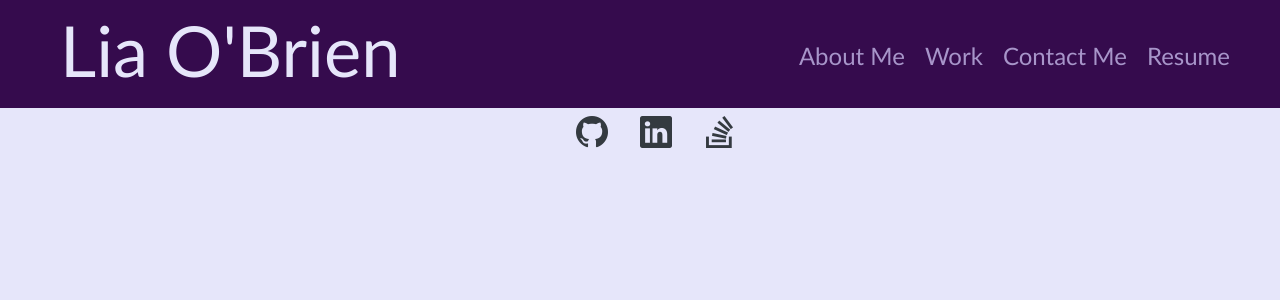
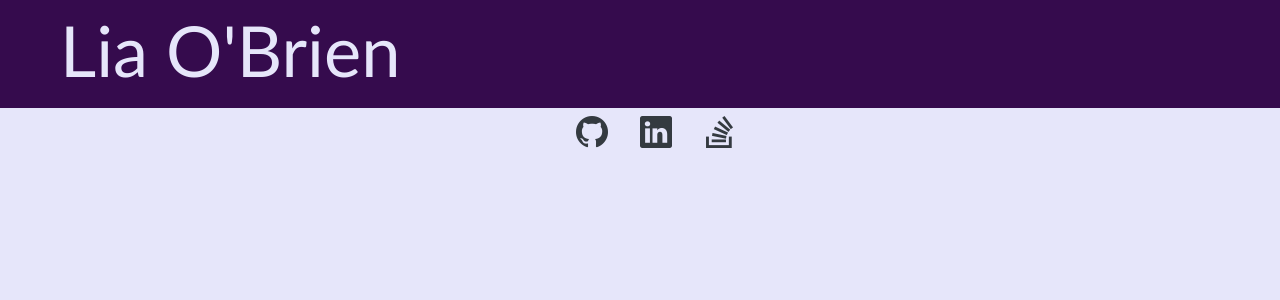
Before and after one commit to liaobrien/react-portfolio, a React (Create React App) app: page / in a window 1280 px wide. Shown: the top 300 px of the page. Built offline with nearby package versions, Linux system fonts and the light colour scheme.

Commit message:
reworked navigation component to include conditional rendering

```diff
--- a/src/components/Header.js
+++ b/src/components/Header.js
@@ -4,21 +4,6 @@ export default function Header() {
       return (
             <header className="header navbar">
                   <h1>Lia O'Brien</h1>
-                  <nav>
-                        <ul>
-                              <li><a href="#about-me">About Me</a></li>
-                              <li><a href="#work">Work</a></li>
-                              <li><a href="#contact">Contact Me</a></li>
-                              <li>
-                                    <a
-                                          href="https://docs.google.com/document/d/1nG6It3SZ4QYIcA0Aa--fMz31v48jBWUyXAUwGeDZYC0/edit?usp=sharing"
-                                          target="_blank"
-                                          rel="noreferrer"
-                                    >Resume</a
-                                    >
-                              </li>
-                        </ul>
-                  </nav>
             </header>
       )
 }
```
Also changed, not shown: src/components/Navigation.js (+28 -1 lines).
